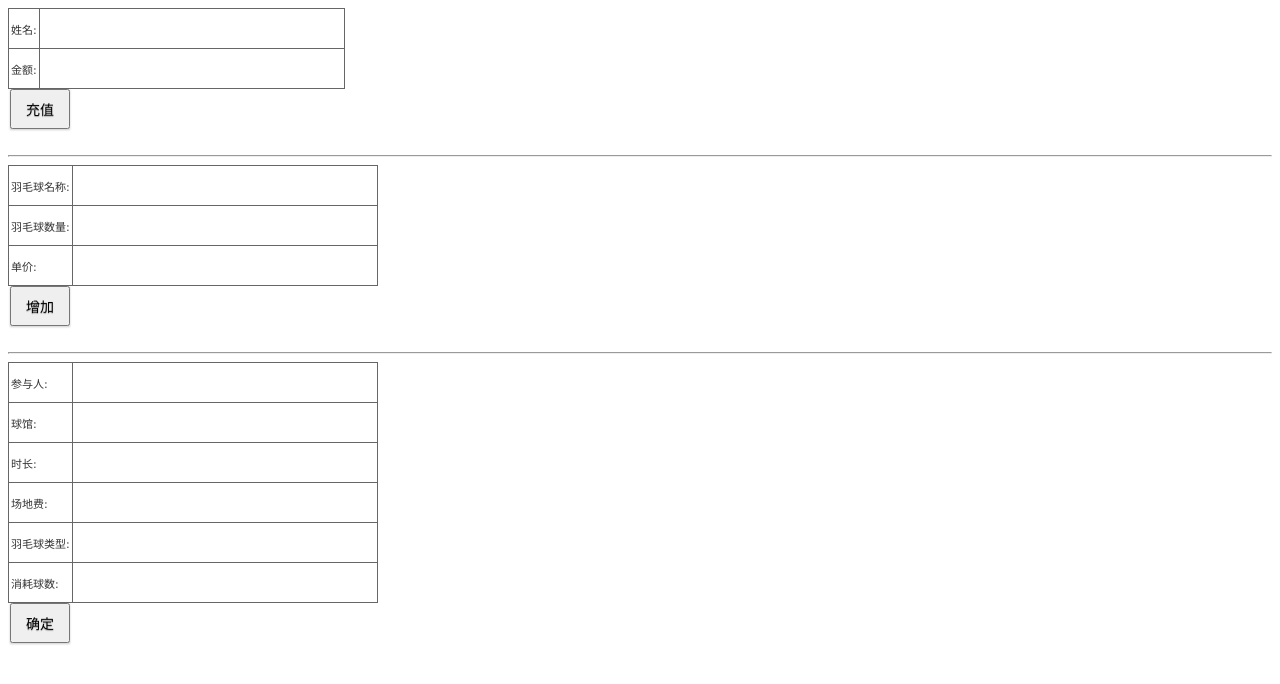
After one commit to Jerry7X/djangopp, a Django app: page /badmintonmm/manage/ in a window 1280 px wide. The commit adds this page. Shown: the top 684 px of the page. Run offline with Django 3.2, Linux system fonts and the light colour scheme; parts of the project's set-up code (start-up, migrations or seed data) failed here and were passed over.

Commit message:
完成羽毛球费用管理的基本功能

```diff
--- /dev/null
+++ b/mysite/badmintonmm/templates/play.html
@@ -0,0 +1,98 @@
+<!DOCTYPE html>
+<html>
+<body>
+<style type="text/css">
+table.gridtable {
+	font-family: verdana,arial,sans-serif;
+	font-size:11px;
+	color:#333333;
+	border-width: 1px;
+	border-color: #666666;
+	border-collapse: collapse;
+}
+table.gridtable th {
+	border-width: 1px;
+	padding: 2px;
+	border-style: solid;
+	border-color: #666666;
+	background-color: #dedede;
+}
+table.gridtable td {
+        height: 35px;
+	border-width: 1px;
+	padding: 2px;
+	border-style: solid;
+	border-color: #666666;
+	background-color: #ffffff;
+}
+table.gridtable input {          /*可输入区域样式*/
+        width:300px;
+        height: 30px;
+        padding: 0px 0px 0px 0px;
+        margin: 0px;
+        border: none;                /* 输入框不要边框 */
+        font-family:Arial;
+}
+.button {
+display: inline-block;
+width:60px;
+height:40px;
+zoom: 1; /* zoom and *display = ie7 hack for display:inline-block */
+*display: inline;
+vertical-align: baseline;
+margin: 0 2px;
+outline: none;
+cursor: pointer;
+text-align: center;
+text-decoration: none;
+font: 14px/100% Arial, Helvetica, sans-serif;
+text-shadow: 0 1px 1px rgba(0,0,0,.3);
+-webkit-box-shadow: 0 1px 2px rgba(0,0,0,.2);
+-moz-box-shadow: 0 1px 2px rgba(0,0,0,.2);
+box-shadow: 0 1px 2px rgba(0,0,0,.2);
+}
+</style>
+<div>
+<form action="/badmintonmm/deposit/" method="get">
+<table class="gridtable">
+<tr>
+<td> 姓名:</td>
+<td> <input type="text" name="name"> </td>
+</tr>
+<tr>
+<td> 金额: </td>
+<td><input type="text" name="amount"> </td>
+</tr>
+</table>
+<input type="submit" class="button" value="充值">
+</form>
+</div>
+<br>
+<hr/>
+<div>
+<form action="/badmintonmm/addball/" method="get">
+<table class="gridtable">
+<tr><td> 羽毛球名称: </td><td><input type="text" name="name"> </td></tr>
+<tr><td> 羽毛球数量: </td><td><input type="text" name="count"> </td></tr>
+<tr><td> 单价: </td><td><input type="text" name="price"> </td></tr>
+</table>
+<input type="submit" class="button" value="增加">
+</form>
+</div>
+<br>
+<hr/>
+<div>
+<form action="/badmintonmm/play/" method="get">
+<table class="gridtable">
+<tr><td> 参与人:</td><td><input type="textarea" name="players"></td></tr>
+<tr><td> 球馆: </td><td><input type="text" name="place"> </td></tr>
+<tr><td> 时长: </td><td><input type="text" name="duration"> </td></tr>
+<tr><td> 场地费: </td><td><input type="text" name="fee"> </td></tr>
+<tr><td> 羽毛球类型: </td><td><input type="text" name="balltype"> </td></tr>
+<tr><td> 消耗球数: </td><td><input type="text" name="ballused"> </td></tr>
+</table>
+<input type="submit" class="button" value="确定">
+</form>
+</div>
+</body>
+</html>
--- a/mysite/badmintonmm/urls.py
+++ b/mysite/badmintonmm/urls.py
@@ -1,8 +1,11 @@
 from django.conf.urls import include, url
-from badmintonmm.views import index, deposit
+from badmintonmm.views import *
 
 
 urlpatterns = [
-    url(r'^$', index, name='home'),
+    url(r'^$', home, name='home'),
+    url(r'^manage/$', index),
     url(r'^deposit/$', deposit),
+    url(r'^addball/$', addball),
+    url(r'^play/$', play),
 ]
--- a/mysite/badmintonmm/views.py
+++ b/mysite/badmintonmm/views.py
@@ -1,22 +1,101 @@
 from django.http import HttpResponse
 from django.shortcuts import render
-from badmintonmm.models import Deposit
-from datetime import *
+from badmintonmm.models import *
 import pytz
+import datetime
+
+def get_total():
+    rets = list(TotalCount.objects.all())
+    return rets[0]
 
 def index(request):
+    return render(request, 'play.html')
+
+def home(request):
     rets = list(Deposit.objects.all())
+    membercounts = list(MemberCount.objects.all())
+    total = get_total()
+    balls = list(Ball.objects.all())
+    plays = list(PlayOne.objects.all())
     #results = []
     #for ret in rets:
     #    results.append({'name': ret[0],'amount':ret[1],'time':ret[2]})
-    return render(request, 'totalcount.html',{'results': rets})
+    return render(request, 'totalcount.html',{'results': rets,'members': membercounts,
+                     'total':total,'balls':balls,'plays':plays})
     #return HttpResponse(str(rets[0].name))
 
 def deposit(request):
     dp = Deposit()
     dp.name = request.GET['name']
-    dp.amount = request.GET['amount']
+    dp.amount = float(request.GET['amount'])
     tz = pytz.timezone(pytz.country_timezones('cn')[0])
-    dp.time = datetime.now(tz)
+    dp.time = datetime.date.today()
+    mc,created = MemberCount.objects.get_or_create(name=dp.name)
+    #mc.name = dp.name
+    if not created:
+        mc = MemberCount.objects.get(name=dp.name)
+        print(mc.t_amount)
+        print(type(dp.amount))
+        mc.t_amount = mc.t_amount + dp.amount
+        mc.l_amount = mc.l_amount + dp.amount
+    else:
+        mc.t_amount = dp.amount
+        mc.l_amount = dp.amount
+
+    total = get_total()
+    total.total = total.total + dp.amount
+    total.left = total.left + dp.amount
     dp.save()
+    mc.save()
+    total.save()
     return index(request)
+
+def addball(request):
+    bl = Ball()
+    bl.name = request.GET['name']
+    bl.count = int(request.GET['count'])
+    bl.l_count = bl.count
+    bl.price = request.GET['price']
+    bl.save()
+    return index(request)
+
+def play(request):
+    po = PlayOne()
+    po.time = datetime.date.today()
+    po.players = request.GET['players']
+    po.place = request.GET['place']
+    po.duration = int(request.GET['duration'])
+    po.fee = float(request.GET['fee'])
+    po.ballused = int(request.GET['ballused'])
+    po.balltype = request.GET['balltype']
+    #check player
+    players = po.players.split(';')
+    for player in players:
+        try :
+            member = MemberCount.objects.get(name=player)
+        except ObjectDoesNotExist:
+            return HttpResponse("no this member" + player)
+
+    totalfee = 0.0
+    try :
+        ball = Ball.objects.get(name=po.balltype)
+        totalfee = po.fee + ball.price * po.ballused
+        po.aaprice = totalfee / len(players)
+        # reduce left ball
+        ball.l_count = ball.l_count - po.ballused
+        ball.save()
+    except ObjectDoesNotExist:
+        return HttpResponse("no this ball type")
+
+    po.save()
+    # reduce member left amount
+    for player in players:
+        member = MemberCount.objects.get(name=player)
+        member.l_amount = member.l_amount - po.aaprice
+        member.save()
+
+    #calc total
+    total = get_total()
+    total.left = total.left - totalfee
+    total.save()
+    return index(request)
--- a/mysite/mysite/settings.py
+++ b/mysite/mysite/settings.py
@@ -55,6 +55,7 @@ INSTALLED_APPS = [
     'home',
     'blog',
     'news',
+    'badmintonmm',
 ]
 
 MIDDLEWARE = [
```
Also changed, not shown: mysite/badmintonmm/models.py (+24 -1 lines), mysite/badmintonmm/templates/totalcount.html (+146 -17 lines), mysite/badmintonmm/migrations/0004_ball_membercount_playone.py (added), mysite/badmintonmm/migrations/0005_ball_l_count.py (added), mysite/badmintonmm/migrations/0006_auto_20170212_1201.py (added), mysite/db.sqlite3.
